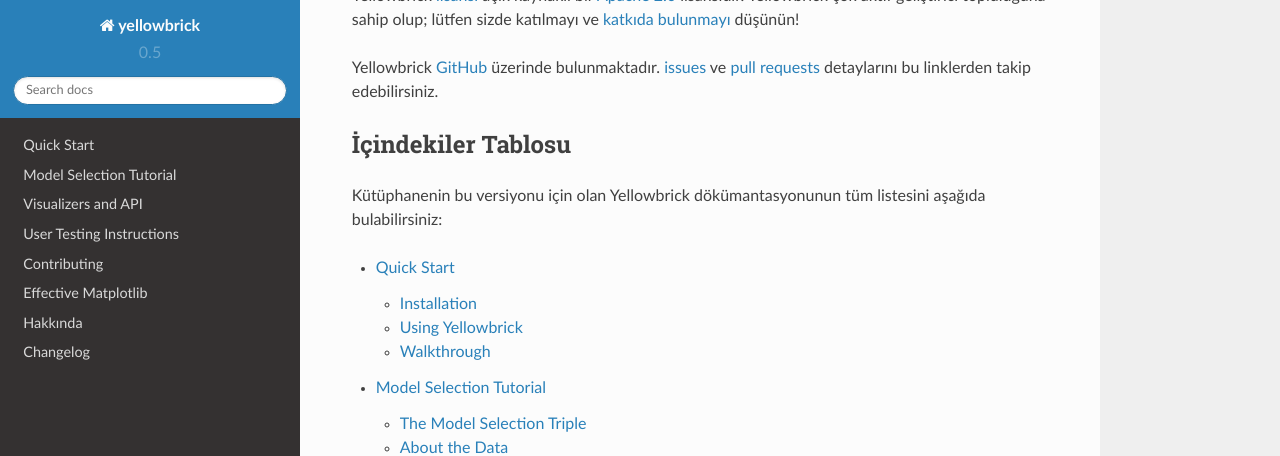
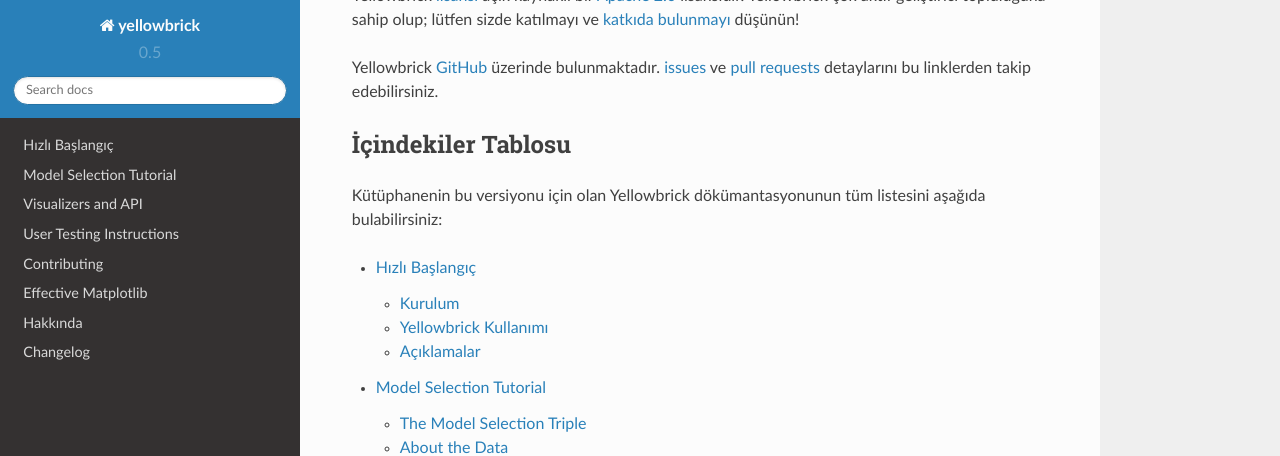
Before and after one commit to DistrictDataLabs/yellowbrick-docs-tr, a Sphinx documentation site: the page built from docs/index.rst, in a window 1280 px wide and 900 px high, scrolled down 2526 px. Shown: the top 456 px of the window. Built offline with Sphinx 7.4.7 and the Read the Docs theme 2.0.0, drawn with Linux system fonts in a browser that asks for light colours; some of the changed text lies outside the part shown.

Commit message:
Turkish Translation

```diff
--- a/docs/quickstart.rst
+++ b/docs/quickstart.rst
@@ -1,6 +1,6 @@
 .. -*- mode: rst -*-
 
-Quick Start
+Hızlı Başlangıç
 ===========
 
 If you're new to Yellowbrick, this guide will get you started and help you include visualizers in your machine learning workflow. Before we get started, however, there are several notes about development environments that you should consider.
@@ -11,7 +11,7 @@ Yellowbrick is also commonly used inside of a `Jupyter Notebook <http://jupyter.
 
 .. NOTE:: Jupyter, Pandas, and other ancillary libraries like NLTK for text visualizers are not installed with Yellowbrick and must be installed separately.
 
-Installation
+Kurulum
 ------------
 
 Yellowbrick is compatible with Python 2.7 or later, but it is preferred to use Python 3.5 or later to take full advantage of all functionality. The simplest way to install Yellowbrick is from PyPI_ with pip_, Python's preferred package installer.
@@ -41,7 +41,7 @@ If you're using Windows or Anaconda, you can take advantage of the `conda <https
 
 Once installed, you should be able to import Yellowbrick without an error, both in Python and inside of Jupyter notebooks. Note that because of matplotlib, Yellowbrick does not work inside of a virtual environment without jumping through some hoops.
 
-Using Yellowbrick
+Yellowbrick Kullanımı
 -----------------
 The Yellowbrick API is specifically designed to play nicely with Scikit-Learn. The primary interface is therefore a ``Visualizer`` -- an object that learns from data to produce a visualization. Visualizers are Scikit-Learn `Estimator <http://scikit-learn.org/stable/developers/contributing.html#apis-of-scikit-learn-objects>`_ objects and have a similar interface along with methods for drawing. In order to use visualizers, you simply use the same workflow as with a Scikit-Learn model, import the visualizer, instantiate it, call the visualizer's ``fit()`` method, then in order to render the visualization, call the visualizer's ``poof()`` method, which does the magic!
 
@@ -102,7 +102,7 @@ The class-based API is meant to integrate with Scikit-Learn directly, however on
 
 These quick functions give you slightly less control over the machine learning workflow, but quickly get you diagnostics on demand and are very useful in exploratory processes.
 
-Walkthrough
+Açıklamalar
 -----------
 
 Consider a regression analysis as a simple example of the use of visualizers in the machine learning workflow. Using a `bike sharing dataset <https://s3.amazonaws.com/ddl-data-lake/yellowbrick/bikeshare.zip>`_ based upon the one uploaded to the `UCI Machine Learning Repository <https://archive.ics.uci.edu/ml/datasets/bike+sharing+dataset>`_, we would like to predict the number of bikes rented in a given hour based on features like the season, weather, or if it's a holiday.
```
Also changed, not shown: docs/about.rst (+5 -5 lines).
